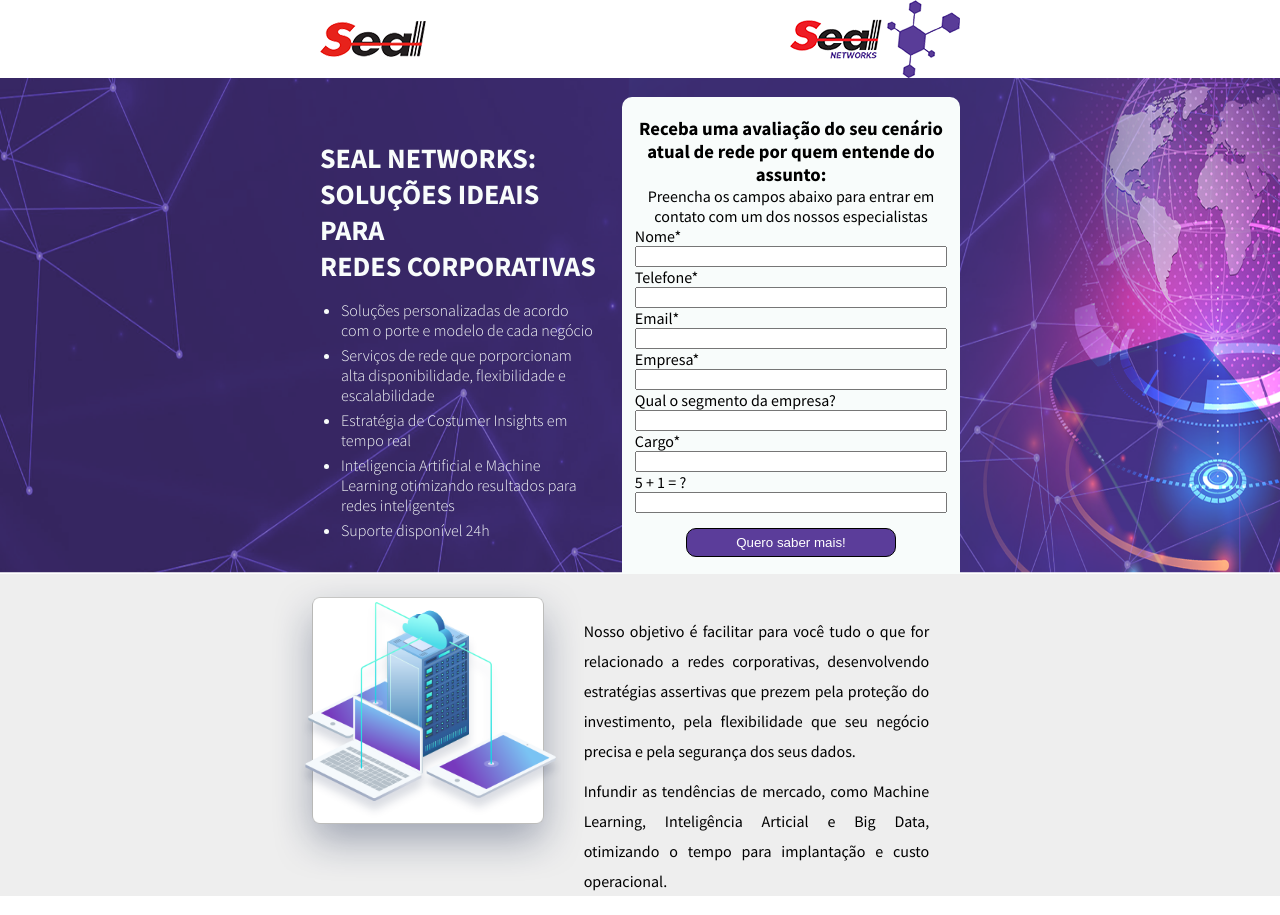
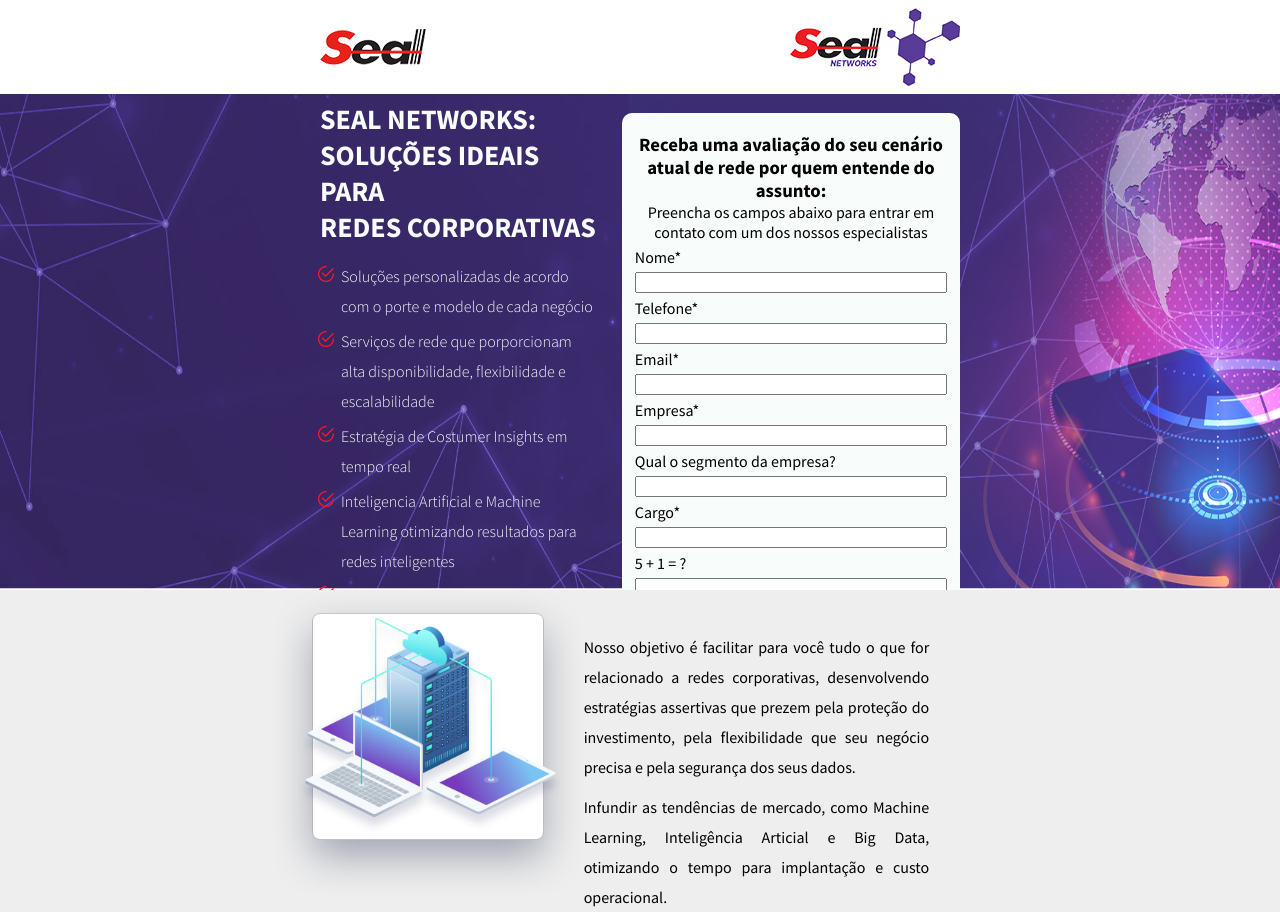
Before and after one commit to fabriciored/fabriciored.github.io, a plain HTML site: page index.html in a window 1280 px wide. Shown: the top 915 px of the page. Drawn offline with Linux system fonts and the light colour scheme.

Commit message:
Add files via upload

```diff
--- a/style.css
+++ b/style.css
@@ -15,6 +15,17 @@ h1, h2, h3, h4, h5, p, span, a, li {
   font-family: 'Source Sans Pro', sans-serif;
 }
 
+ul {
+  list-style-type: none;
+}
+
+li {
+  list-style-image: url(./assets/check_icon.png);
+  line-height: 30px;
+}
+li {
+  margin-bottom: 15px;
+}
 .purple-h1 {
   color: #5b3d9a;
   text-align: center;
@@ -39,7 +50,7 @@ h1, h2, h3, h4, h5, p, span, a, li {
 }
 
 header {
-  margin: 0 25vw 0 25vw;
+  margin: 0.5rem 25vw 0.5rem 25vw;
   border: 0;
 
   display: flex;
@@ -95,6 +106,9 @@ header {
   align-self: center;
   justify-self: center;
   text-align: center;
+}
+.featured section form span {
+  line-height: 30px;
 }
 .featured section form button {
   height: 1.8rem;
```
